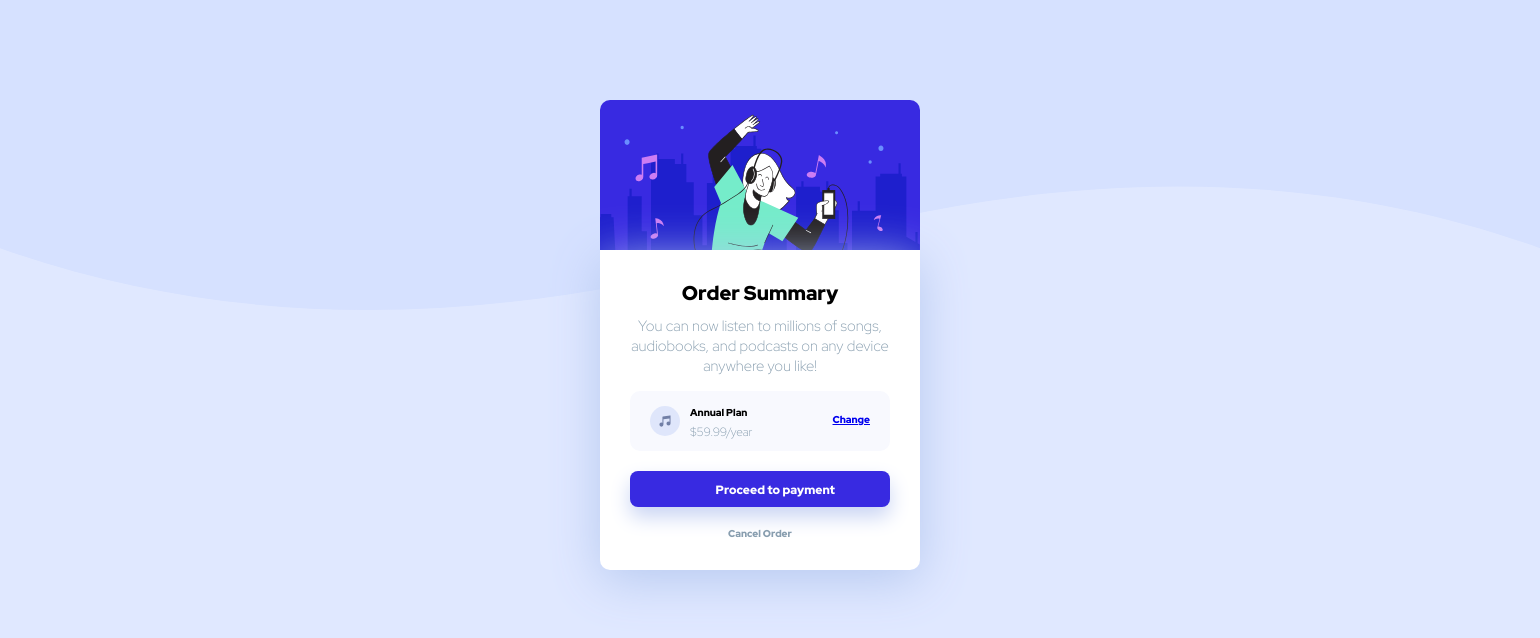
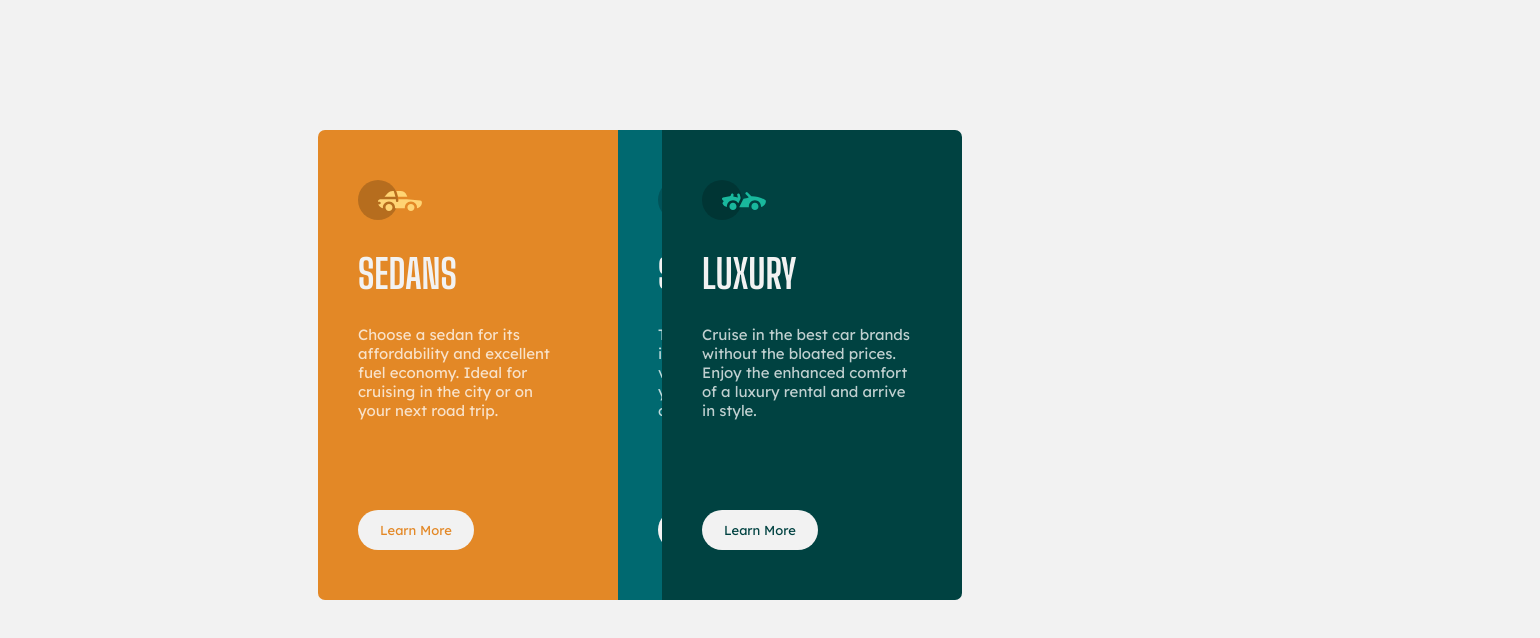
Before and after one commit to harshk-codes/html-an-css-projects, a plain HTML site: page index.html in a window 1280 px wide. Shown: the whole page, 1540 px wide, since content can reach past the window. Drawn offline with Linux system fonts and the light colour scheme.

Commit message:
Add files via upload

```diff
--- a/css/styles.css
+++ b/css/styles.css
@@ -1,131 +1,142 @@
-/***tag selector**/
+/*********tag selectors*********/
 body {
-  background-color: #e0e8ff;
-  margin: 0;
+  background-color: #f2f2f2;
 }
 
 img {
-  width: 1540px;
-  height: 310px;
+  position: absolute;
+  left: 40px;
+  top: 50px;
 }
 
-/***class selector*/
-.illustration-hero {
-  width: 320px;
-  height: 170px;
-  display: inline-block;
+/******class selectors*********/
+.Sedans {
+  background-color: #e38826;
+  font-family: 'Lexend Deca', sans-serif;
+  color: #FFFFFFC0;
+  width: 300px;
+  border-radius: 7px 0 0 7px;
   position: absolute;
-  left: 600px;
-  top: 100px;
-  border-radius: 10px 10px 0 0;
+  display: block;
+  left: 318px;
+  top: 130px;
+  height: 470px;
 }
 
-.content {
-  background-color: white;
-  border-radius: 0 0 10px 10px;
-  display: inline-block;
+.SUVs {
+  background-color: #006970;
+  font-family: 'Lexend Deca', sans-serif;
+  color: #FFFFFFC0;
+  width: 300px;
   position: absolute;
-  left: 600px;
-  top: 250px;
-  width: 320px;
-  height: 320px;
-  box-shadow: 0 10px 50px #B6C9F0;
+  display: block;
+  left: 618px;
+  top: 130px;
+  height: 470px;
 }
 
-.summary {
-  font-family: 'Red Hat Display', sans-serif;
-  font-weight: bold;
-  margin-top: 30px;
-  margin-bottom: 10px;
-  text-align: center;
-  font-size: 20px;
+.Luxury {
+  background-color: #004241;
+  font-family: 'Lexend Deca', sans-serif;
+  color: #FFFFFFC0;
+  width: 300px;
+  border-radius: 0 7px 7px 0;
+  position: absolute;
+  display: block;
+  right: 318px;
+  top: 130px;
+  height: 470px;
 }
 
-.description {
-  font-family: 'Red Hat Display', sans-serif;
-  font-weight: 500;
-  color: #889EAF;
-  text-align: center;
-  margin-top: 10px;
-  padding-right: 20px;
-  padding-left: 20px;
+.heading-1 {
+  font-family: 'Big Shoulders Display', cursive;
+  color: #f2f2f2;
+  font-size: 40px;
+  text-align: left;
+  position: absolute;
+  left: 40px;
+  top: 80px;
+}
+
+.heading-2 {
+  font-family: 'Big Shoulders Display', cursive;
+  color: #f2f2f2;
+  font-size: 40px;
+  text-align: left;
+  position: absolute;
+  left: 40px;
+  top: 80px;
+}
+
+.heading-3 {
+  font-family: 'Big Shoulders Display', cursive;
+  color: #f2f2f2;
+  font-size: 40px;
+  text-align: left;
+  position: absolute;
+  left: 40px;
+  top: 80px;
+}
+
+.description-1 {
+  position: absolute;
+  top: 180px;
+  text-align: justify;
+  left: 40px;
   font-size: 15px;
 }
 
-.Plan {
-  background-color: #f8f9fe;
-  border-radius: 10px;
-  margin-left: 30px;
-  margin-right: 30px;
-  font-family: 'Red Hat Display', sans-serif;
-  height: 60px;
+.description-2 {
+  position: absolute;
+  top: 180px;
+  left: 40px;
+  text-align: justify;
+  font-size: 15px;
 }
 
-.icon {
-  width: 30px;
-  height: 30px;
+.description-3 {
   position: absolute;
-  top: 156px;
-  left: 50px;
+  top: 180px;
+  left: 40px;
+  text-align: justify;
+  font-size: 15px;
 }
 
-.plan {
-  padding-left: 60px;
-  font-size: 10px;
-  font-weight: bolder;
-  display: block;
+.btn-sedans {
+  font-family: 'Lexend Deca', sans-serif;
+  font-size: 13px;
+  text-decoration: none;
+  background-color: #f2f2f2;
+  border-radius: 20px;
+  color: #e38826;
   position: absolute;
-  top: 146px;
+  left: 40px;
+  top: 380px;
+  padding: 12px 22px 12px 22px;
 }
 
-.cost {
-  display: block;
+.btn-suvs {
+  font-family: 'Lexend Deca', sans-serif;
+  font-size: 13px;
+  text-decoration: none;
+  background-color: #f2f2f2;
+  border-radius: 20px;
+  color: #006970;
   position: absolute;
-  top: 166px;
-  font-size: 12px;
-  font-weight: 500;
-  color: #889EAF;
-  padding-left: 60px;
-  margin-top: 8px;
+  left: 40px;
+  top: 380px;
+  padding: 12px 22px 12px 22px;
 }
 
-.change {
-  display: block;
+.btn-luxury {
+  font-family: 'Lexend Deca', sans-serif;
+  font-size: 13px;
+  text-decoration: none;
+  background-color: #f2f2f2;
+  border-radius: 20px;
+  color: #004241;
   position: absolute;
-  right: 50px;
-  top: 163px;
-  font-size: 10px;
-  font-weight: bold;
+  left: 40px;
+  top: 380px;
+  padding: 12px 22px 12px 22px;
 }
-
-.button-1 {
-  background-color: #382ae1;
-  height: 36px;
-  font-family: 'Red Hat Display', sans-serif;
-  font-size: 12px;
-  font-weight: bold;
-  margin-top: 20px;
-  margin-left: 30px;
-  margin-right: 30px;
-  border-radius: 8px;
-  text-align: center;
-  box-shadow: 0 10px 20px #cad5f4;
-}
-
-.btn {
-  color: white;
-  text-decoration: none;
-  text-align: justify;
-  position: absolute;
-  top: 232px;
-  right: 85px;
-}
-
-.cancel {
-  font-family: 'Red Hat Display', sans-serif;
-  font-size: 10px;
-  font-weight: bold;
-  text-align: center;
-  color: #889EAF;
-  margin-top: 20px;
-}
--- a/index.html
+++ b/index.html
@@ -1,40 +1,62 @@
 <!DOCTYPE html>
-<html lang="en" dir="ltr">
+<html lang="en">
 
 <head>
-  <meta charset="utf-8">
-  <title></title>
+  <meta charset="UTF-8">
+  <meta name="viewport" content="width=device-width, initial-scale=1.0"> <!-- displays site properly based on user's device -->
+
   <link rel="stylesheet" href="css/styles.css">
   <link rel="icon" href="favicon.png">
-  <link href="https://fonts.googleapis.com/css2?family=Red+Hat+Display:wght@900&display=swap" rel="stylesheet">
-  <link href="https://fonts.googleapis.com/css2?family=Red+Hat+Display:wght@300&display=swap" rel="stylesheet">
+  <link href="https://fonts.googleapis.com/css2?family=Big+Shoulders+Display:wght@700&display=swap" rel="stylesheet">
+  <link href="https://fonts.googleapis.com/css2?family=Big+Shoulders+Display:wght@700&family=Lexend+Deca&display=swap" rel="stylesheet">
+  <title>Frontend Mentor | 3-column preview card component</title>
+
+  <!-- Feel free to remove these styles or customise in your own stylesheet 👍 -->
+  <style>
+    .attribution {
+      font-size: 11px;
+      text-align: center;
+    }
+
+    .attribution a {
+      color: hsl(228, 45%, 44%);
+    }
+  </style>
+</head>
 
 <body>
-  <img src="images/background-desktop.svg" alt="background">
-  <img class="illustration-hero" src="images/illustration-hero.svg" alt="illustration-hero">
-  <div class="content">
 
 
-    <p class="summary">Order Summary</p>
+  <div class="Sedans">
+    <img src="images/sedans.svg" alt="sedans-icon">
+    <p class="heading-1">SEDANS</p>
+    <p class="description-1">Choose a sedan for its <br>affordability and excellent <br>fuel economy. Ideal for <br>cruising in the city
+      or on <br>your next road trip.</p>
+    <a class="btn-sedans" href="">Learn More</a>
 
-    <p class="description">You can now listen to millions of songs, audiobooks, and podcasts on any
-      device <br>anywhere you like!</p>
+  </div>
+  <div class="SUVs">
+    <img src="images/suvs.svg" alt="suvs-icon">
+    <p class="heading-2">SUVS</p>
+    <p class="description-2">Take an SUV for its spacious <br>interior, power, and <br>versatility. Perfect for <br>your next family vacation
+      and <br>off-road adventures.</p>
+    <a class="btn-suvs" href="">Learn More</a>
+
+  </div>
+  <div class="Luxury">
+    <img src="images/luxury.svg" alt="luxury-icon">
+    <p class="heading-3">LUXURY</p>
+    <p class="description-3"> Cruise in the best car brands <br>without the bloated prices. <br>Enjoy the enhanced comfort <br>of a luxury
+      rental and arrive <br>in style.</p>
+    <a class="btn-luxury" href="">Learn More</a>
+  </div>
 
 
-    <div class="Plan">
-      <img class="icon" src="images/icon-music.svg" alt="music-icon">
-      <p class="plan">Annual Plan</p>
 
-      <a class="change" href="#">Change</a>
 
-      <p class="cost">$59.99/year</p>
-
-    </div>
-    <div class="button-1">
-      <a class="btn" href="">Proceed to payment</a>
-    </div>
-    <p class="cancel">Cancel Order</p>
+  <!--div class="attribution">
+    Challenge by <a href="https://www.frontendmentor.io?ref=challenge" target="_blank">Frontend Mentor</a>.
+    Coded by <a href="#">Your Name Here</a>.
   </div>
 </body>
-
 </html>
```
Also changed, not shown: images/luxury.svg (added), images/sedans.svg (added), images/suvs.svg (added).
